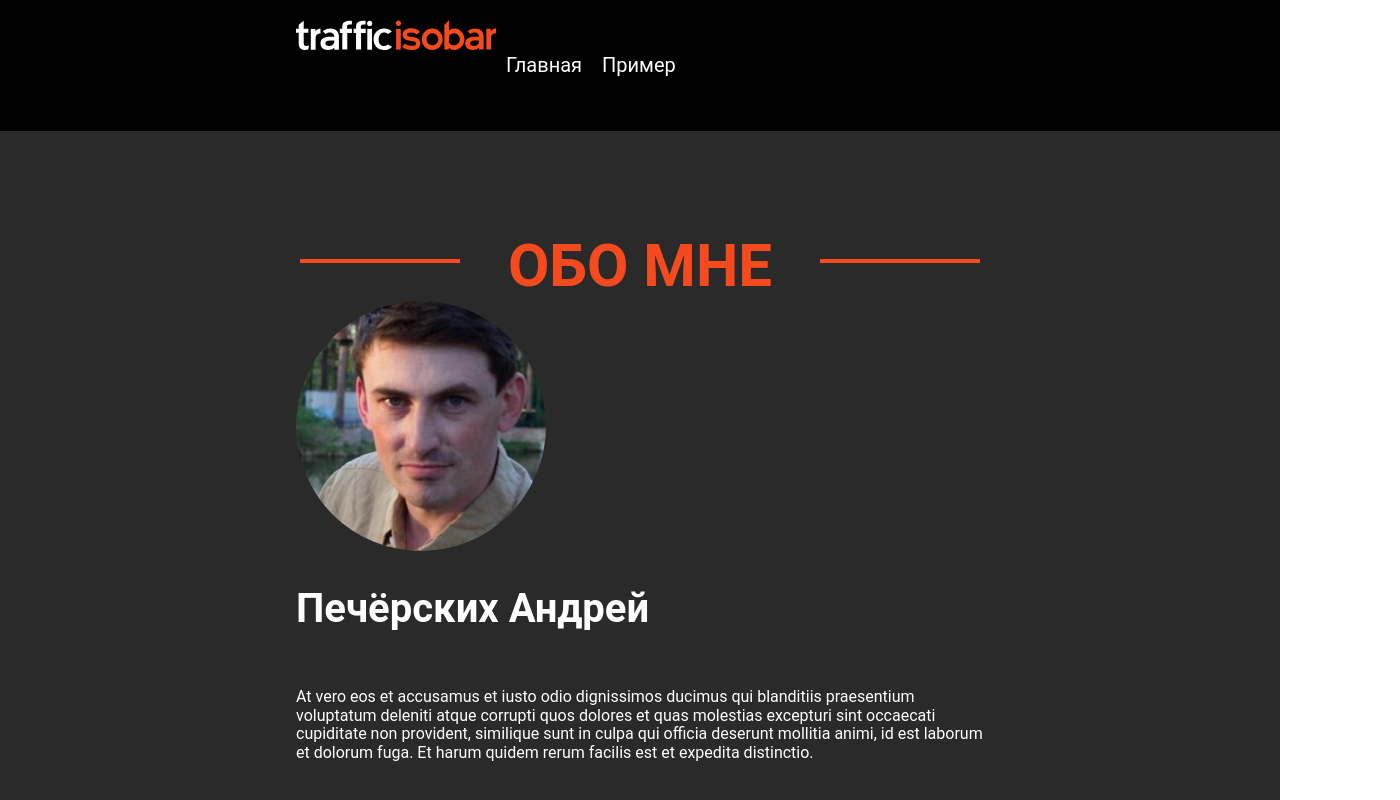
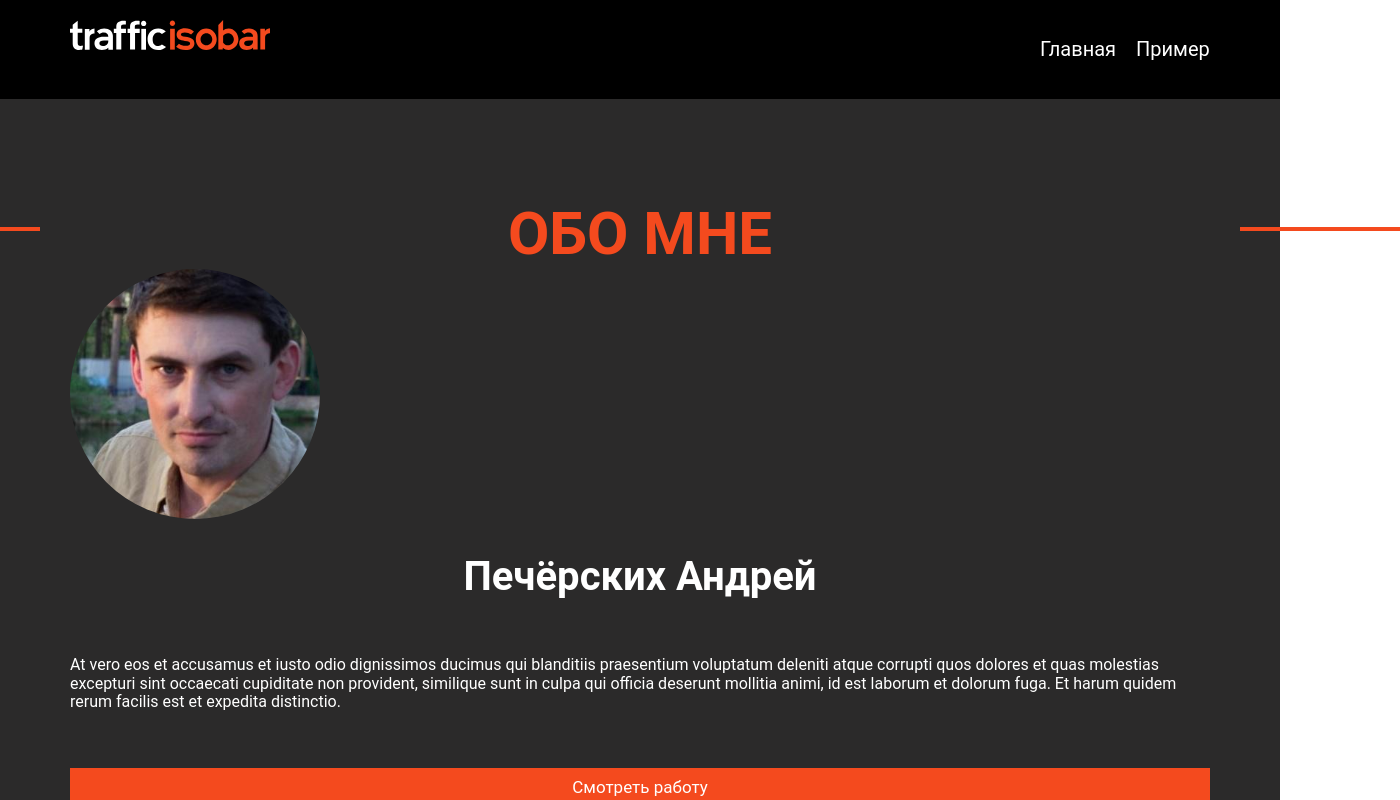
Before and after one commit to Andrew-Sparrow/traffic-isobar-project, a React (Create React App) app: page / in a window 1280 px wide. Shown: the top 800 px of the page, 1400 px wide, since content can reach past the window. Built offline with nearby package versions, Linux system fonts and the light colour scheme.

Commit message:
problem with menu display was solved

```diff
--- a/src/components/app/App.jsx
+++ b/src/components/app/App.jsx
@@ -22,7 +22,8 @@ const theme = {
   },
   media: {
     phone: "(max-width: 320px)",
-    tablet: "(min-width: 321px)",
+    // tablet: "(min-width: 321px) and (max-width: 768px)",
+    tablet: "(max-width: 768px)",
     desktop: "(min-width: 769px)"
   }
 };
--- a/src/components/avatar/avatar.jsx
+++ b/src/components/avatar/avatar.jsx
@@ -1,7 +1,7 @@
 import styled from 'styled-components';
 
 const AvatarStyle = styled.div`
-  width: 300px;
+  max-width: 300px;
 
   .avatar__image{
     border-radius: 50%;
--- a/src/components/container/container.jsx
+++ b/src/components/container/container.jsx
@@ -1,7 +1,7 @@
 import styled from 'styled-components';
 
 const ContainerStyle = styled.div`
-  width: 290px;
+  max-width: 280px;
   margin-left: auto;
   margin-right: auto;
   padding-left: 20px;
@@ -9,12 +9,12 @@ const ContainerStyle = styled.div`
   box-sizing: border-box;
 
   @media ${props => props.theme.media.tablet} {
-    min-width: 281px;
-    max-width: 728px;
+    max-width: 748px;
   }
 
   @media ${props => props.theme.media.desktop} {
-    width: 1180px;
+    min-width: 749px;
+    max-width: 1180px;
   }
 `;
 
--- a/src/components/header/header.jsx
+++ b/src/components/header/header.jsx
@@ -15,13 +15,17 @@ const HeaderStyle = styled.div`
       width: 100px;
     }
   }
+
+ @media ${props => props.theme.media.desktop} {
+    flex-direction: row;
+  }
 `;
 
 function Header() {
   return (
-    <HeaderStyle>
+    <HeaderStyle >
       <Container>
-        <Flex>
+        <Flex justify='space-between'>
           <img className="header__img" src="img/logoMain.svg" width={200} height={31} alt="Логотип" />
           <Burger/>
         </Flex>
--- a/src/components/tabs/tabs.jsx
+++ b/src/components/tabs/tabs.jsx
@@ -10,8 +10,6 @@ const TabsStyle = styled.ul`
   box-sizing: border-box;
   justify-content: space-between;
   z-index: 10;
-
-  @media ${props => props.theme.media.phone} {
   position: fixed;
   flex-direction: column;
   background-color: #353434;
@@ -20,12 +18,16 @@ const TabsStyle = styled.ul`
   margin: 0;
   padding-top: 60px;
   padding-left: 20px;
-    transform: ${({isOpen}) => isOpen ? 'translateX(0)' : 'translateX(100%)'};
+  transform: ${ ({isOpen}) => isOpen ? 'translateX(0)' : 'translateX(100%)'};
   transition: transform 0.3s ease-in-out;
-  }
 
   @media ${props => props.theme.media.desktop} {
+    position: initial;
     flex-direction: row;
+    padding-top: 0;
+    background-color: transparent;
+    padding-left: 0;
+    transform: initial;
   }
 `;
 
--- a/src/components/title/title.jsx
+++ b/src/components/title/title.jsx
@@ -15,17 +15,7 @@ const TitleStyle = styled.div`
 
   @media ${props => props.theme.media.tablet } {
     font-size: 40px;
-    width: 300px;
-
-    &:before,
-    &:after {
-      width: 40px;
-      content: '';
-      position: absolute;
-      top: 28px;
-      border: 2px solid #F44A1E;
-      transform: rotate(-180deg);
-    }
+    max-width: 300px;
 
     &:before {
       left: -30px;
@@ -42,6 +32,11 @@ const TitleStyle = styled.div`
     &:before,
     &:after {
       width: 156px;
+      content: '';
+      position: absolute;
+      top: 28px;
+      border: 2px solid #F44A1E;
+      transform: rotate(-180deg);
     }
 
     &:before {
--- a/src/components/topic/topic.jsx
+++ b/src/components/topic/topic.jsx
@@ -9,7 +9,7 @@ const TopicStyle = styled.div`
   text-transform: capitalize;
   text-align: center;
 
-    @media ${props => props.theme.media.tablet } {
+  @media ${props => props.theme.media.tablet } {
       text-align: left;
   }
 `;
```
Lines whose indentation alone changed are shown as unchanged.
